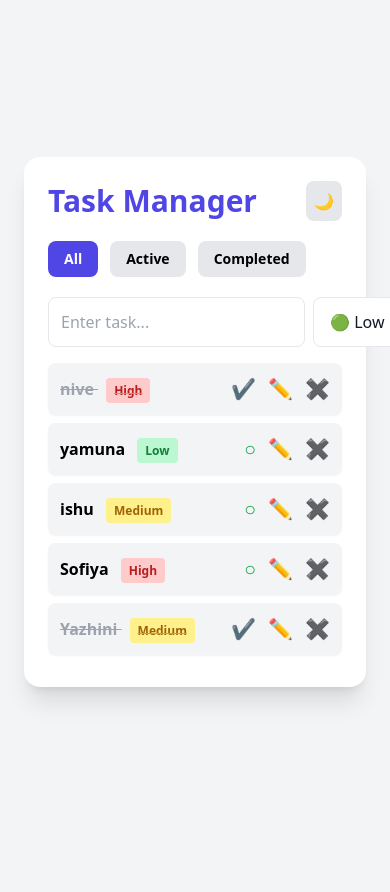
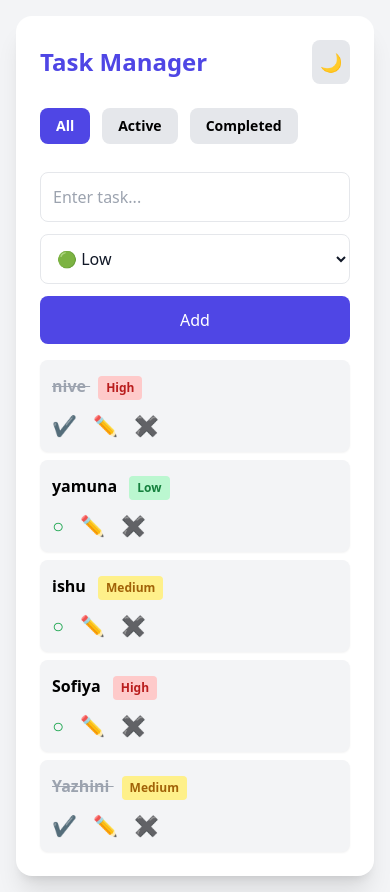
Before and after one commit to IshwaryaGS-hub/Task_Manager, a Flask app: page / in a window 390 px wide; the page is wider, and only the part inside the window is pictured. Before the commit the page ends 702 px from the top of that part, so only its background shows below. Run offline with Flask 3, Linux system fonts and the light colour scheme; some libraries are stand-ins or nearby versions.

Commit message:
added responsiveness for all screen sizes

```diff
--- a/templates/index.html
+++ b/templates/index.html
@@ -6,88 +6,84 @@
     <meta name="viewport" content="width=device-width, initial-scale=1.0" />
     <title>Task Manager</title>
 
-    <!-- Tailwind CSS -->
     <script src="https://cdn.tailwindcss.com"></script>
 
     <script>
-        // Restore dark mode preference from localStorage
         if (localStorage.theme === "dark") {
             document.documentElement.classList.add("dark");
         }
     </script>
 </head>
 
-<body class="bg-gray-100 dark:bg-gray-900 min-h-screen flex items-center justify-center p-6">
+<body class="bg-gray-100 dark:bg-gray-900 min-h-screen flex items-center justify-center p-4">
 
-    <div class="bg-white dark:bg-gray-800 shadow-xl p-6 rounded-2xl w-full max-w-lg">
+    <div class="bg-white dark:bg-gray-800 shadow-xl p-6 rounded-2xl w-full max-w-xl md:max-w-2xl">
 
         <!-- Header -->
-        <div class="flex justify-between items-center mb-5">
-            <h1 class="text-3xl font-bold text-indigo-600 dark:text-indigo-400">
+        <div class="flex justify-between items-center mb-6">
+            <h1 class="text-2xl md:text-3xl font-bold text-indigo-600 dark:text-indigo-400">
                 Task Manager
             </h1>
 
-            <!-- Dark Mode Toggle -->
             <button onclick="toggleDarkMode()"
-                class="p-2 bg-gray-200 dark:bg-gray-700 rounded-lg hover:scale-110 transition">
+                class="p-2 bg-gray-200 dark:bg-gray-700 rounded-lg hover:scale-110 transition text-lg">
                 🌙
             </button>
         </div>
 
         <!-- Filters -->
-        <div class="flex gap-3 mb-5">
+        <div class="flex gap-3 mb-5 overflow-x-auto pb-2">
             <a href="/?filter=all"
-                class="px-4 py-2 rounded-lg text-sm font-semibold
+                class="px-4 py-2 rounded-lg text-sm font-semibold whitespace-nowrap
                 {% if filter_type=='all' %} bg-indigo-600 text-white {% else %} bg-gray-200 dark:bg-gray-700 dark:text-white {% endif %}">
                 All
             </a>
-
             <a href="/?filter=active"
-                class="px-4 py-2 rounded-lg text-sm font-semibold
+                class="px-4 py-2 rounded-lg text-sm font-semibold whitespace-nowrap
                 {% if filter_type=='active' %} bg-indigo-600 text-white {% else %} bg-gray-200 dark:bg-gray-700 dark:text-white {% endif %}">
                 Active
             </a>
-
             <a href="/?filter=completed"
-                class="px-4 py-2 rounded-lg text-sm font-semibold
+                class="px-4 py-2 rounded-lg text-sm font-semibold whitespace-nowrap
                 {% if filter_type=='completed' %} bg-indigo-600 text-white {% else %} bg-gray-200 dark:bg-gray-700 dark:text-white {% endif %}">
                 Completed
             </a>
         </div>
 
         <!-- Add Task Form -->
-        <form action="/add" method="POST" class="flex mb-4 gap-2">
+        <form action="/add" method="POST" class="flex flex-col md:flex-row gap-3 mb-4">
+
             <input type="text" name="task" placeholder="Enter task..."
-                class="flex-grow border dark:border-gray-600 rounded-lg p-3 bg-white dark:bg-gray-700 text-gray-900 dark:text-white"
+                class="flex-grow border dark:border-gray-600 rounded-lg p-3 bg-white dark:bg-gray-700 text-gray-900 dark:text-white w-full"
                 required />
 
             <select name="priority"
-                class="border dark:border-gray-600 p-3 rounded-lg bg-white dark:bg-gray-700 text-gray-900 dark:text-white">
+                class="border dark:border-gray-600 p-3 rounded-lg bg-white dark:bg-gray-700 text-gray-900 dark:text-white w-full md:w-auto">
                 <option value="low">🟢 Low</option>
                 <option value="medium">🟡 Medium</option>
                 <option value="high">🔴 High</option>
             </select>
 
-            <button class="bg-indigo-600 text-white px-5 rounded-lg hover:bg-indigo-700">
+            <button
+                class="bg-indigo-600 text-white px-5 py-3 rounded-lg hover:bg-indigo-700 w-full md:w-auto text-center">
                 Add
             </button>
         </form>
 
         <!-- Task List -->
-        <ul>
+        <ul class="space-y-2">
             {% for task in tasks %}
-            <li class="flex justify-between items-center bg-gray-100 dark:bg-gray-700 p-3 rounded-lg mb-2 shadow-sm">
+            <li class="flex flex-col sm:flex-row justify-between items-start sm:items-center bg-gray-100 dark:bg-gray-700 p-3 rounded-lg shadow-sm">
 
-                <!-- Title & Priority -->
-                <div>
-                    <p class="font-semibold
+                <!-- Title + Label -->
+                <p class="font-semibold break-words
                     {% if task.completed %} line-through text-gray-400 {% endif %}
                     dark:text-white">
 
                     {{ task.title }}
 
                     <span class="
-                            text-xs px-2 py-1 rounded ml-2
+                        text-xs px-2 py-1 rounded ml-2 inline-block mt-1 sm:mt-0
                         {% if task.priority == 'high' %} bg-red-200 text-red-700 {% endif %}
                         {% if task.priority == 'medium' %} bg-yellow-200 text-yellow-700 {% endif %}
                         {% if task.priority == 'low' %} bg-green-200 text-green-700 {% endif %}
@@ -95,18 +91,15 @@
                         {{ task.priority|capitalize }}
                     </span>
                 </p>
-                </div>
 
                 <!-- Controls -->
-                <div class="flex items-center gap-3">
+                <div class="flex items-center gap-4 mt-3 sm:mt-0">
 
-                    <!-- Toggle Complete -->
                     <a href="/toggle/{{ loop.index0 }}"
                         class="text-green-600 dark:text-green-400 text-xl hover:scale-110 transition">
                         {% if task.completed %}✔{% else %}○{% endif %}
                     </a>
 
-                    <!-- Edit (Using data attributes — FIXED, no errors) -->
                     <button class="editBtn text-blue-600 dark:text-blue-400 hover:scale-110 text-xl"
                         data-index="{{ loop.index0 }}"
                         data-title="{{ task.title | escape }}"
@@ -114,11 +107,11 @@
                         ✏
                     </button>
 
-                    <!-- Delete -->
                     <a href="/delete/{{ loop.index0 }}"
                         class="text-red-600 dark:text-red-400 hover:scale-110 text-xl font-bold">
                         ✖
                     </a>
+
                 </div>
             </li>
             {% endfor %}
@@ -126,7 +119,7 @@
 
     </div>
 
-    <!-- Edit Task Modal -->
+    <!-- Modal -->
     <div id="editModal"
         class="hidden fixed inset-0 bg-black bg-opacity-40 flex items-center justify-center p-4">
 
@@ -148,47 +141,33 @@
                 <button class="bg-indigo-600 text-white px-4 py-2 rounded-lg w-full">Save</button>
             </form>
 
-            <button onclick="closeEditModal()"
-                class="mt-3 text-center w-full text-gray-600 dark:text-gray-300">
+            <button onclick="closeEditModal()" class="mt-3 text-center w-full text-gray-600 dark:text-gray-300">
                 Cancel
             </button>
         </div>
     </div>
 
-    <!-- JS -->
     <script>
-        // Toggle Dark Mode
         function toggleDarkMode() {
             document.documentElement.classList.toggle("dark");
             localStorage.theme =
-                document.documentElement.classList.contains("dark")
-                    ? "dark"
-                    : "light";
+                document.documentElement.classList.contains("dark") ? "dark" : "light";
         }
 
-        // Open Edit Modal
         function openEditModal(index, title, priority) {
             document.getElementById("editModal").classList.remove("hidden");
-
             document.getElementById("editTitle").value = title;
             document.getElementById("editPriority").value = priority;
-
             document.getElementById("editForm").action = `/edit/${index}`;
         }
 
-        // Close Modal
         function closeEditModal() {
             document.getElementById("editModal").classList.add("hidden");
         }
 
-
         document.querySelectorAll(".editBtn").forEach(btn => {
             btn.addEventListener("click", () => {
-                openEditModal(
-                    btn.dataset.index,
-                    btn.dataset.title,
-                    btn.dataset.priority
-                );
+                openEditModal(btn.dataset.index, btn.dataset.title, btn.dataset.priority);
             });
         });
     </script>
```
Lines whose indentation alone changed are shown as unchanged.
